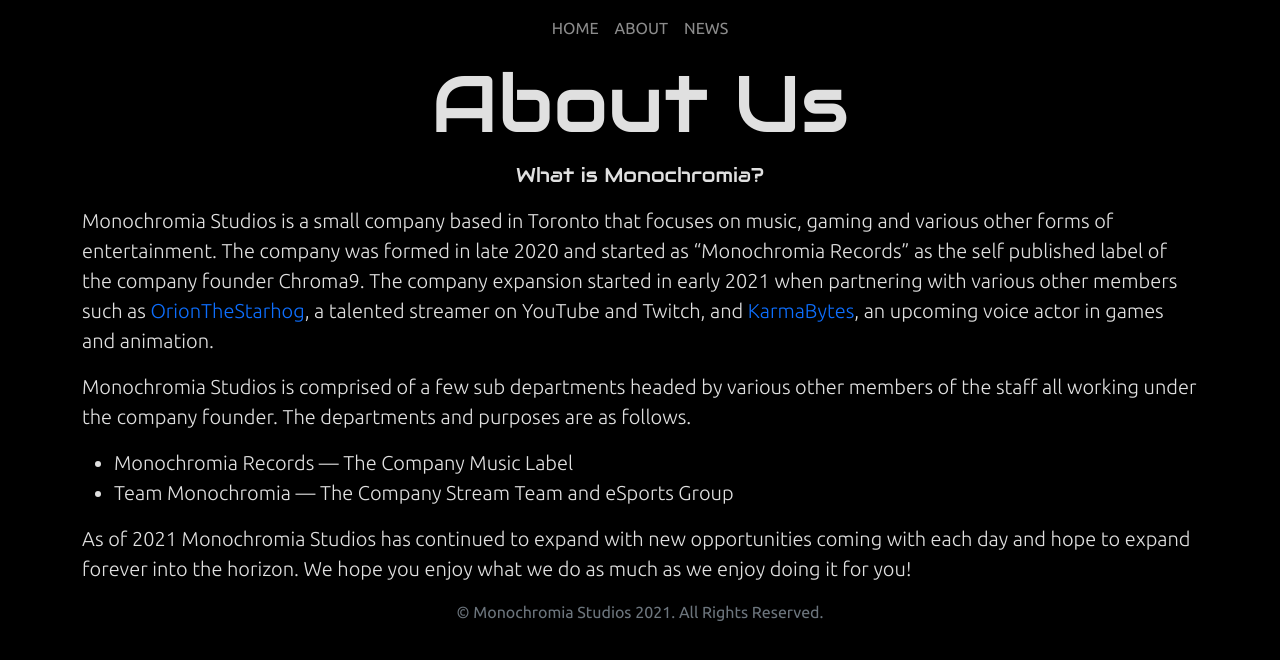
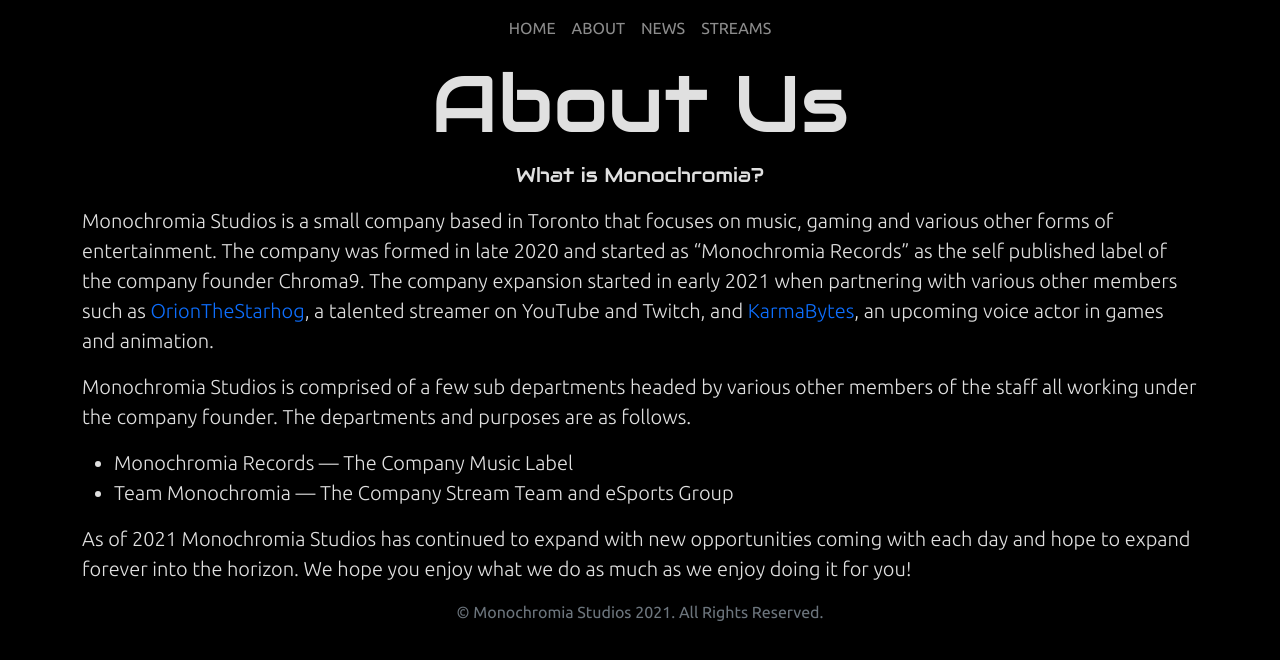
Before and after one commit to monochromia-studios/monochromia-studios.github.io, a Jekyll site: the page built from about.md, in a window 1280 px wide. Shown: the top 660 px of the page. Built offline with Jekyll 4.4.1, drawn with Linux system fonts in a browser that asks for light colours.

Commit message:
Update navbar.html

```diff
--- a/_includes/navbar.html
+++ b/_includes/navbar.html
@@ -30,24 +30,23 @@
                     <ul class="dropdown-menu dropdown-menu-dark bg-dark">
                         <li><a class="dropdown-item" href="/news">Latest News</a></li>
                         <li><hr class="dropdown-divider"></li>
-                        {% for post in site.posts limit:10 %}
-                        <li><a class="dropdown-item" href="{{ post.url }}">{{ post.title }} ({{ post.date | date_to_string }})</a>
+                        {% for article in site.posts limit:10 %}
+                        <li><a class="dropdown-item" href="{{ article.url }}">{{ article.title }} ({{ article.date | date_to_string }})</a>
                         {% endfor %}
                     </ul>
                 </li>
-                <!--
                 <li class="nav-item dropdown">
                     <a id="streamNav" class="nav-link" role="button" href="#" data-bs-toggle="dropdown">
                         <span>STREAMS</span>
                     </a>
                     <ul class="dropdown-menu dropdown-menu-dark bg-dark">
-                        <li><a class="dropdown-item" href="/streams">Stream Team</a></li>
+                        <li><a class="dropdown-item" href="#">Stream Team</a></li>
                         <li><hr class="dropdown-divider"></li>
                         <li><a class="dropdown-item" href="https://youtube.com/Chroma9">Chroma9</a></li>
                         <li><a class="dropdown-item" href="https://youtube.com/OrionTheStarhog">OrionTheStarhog</a></li>
-                        <li><a class="dropdown-item" href="https://youtube.com/">KarmaBytes</a></li>
                     </ul>
                 </li>
+                <!--
                 <li class="nav-item dropdown">
                     <a id="gamesNav" class="nav-link" role="button" href="#" data-bs-toggle="dropdown">
                         <span>GAMES</span>
```
